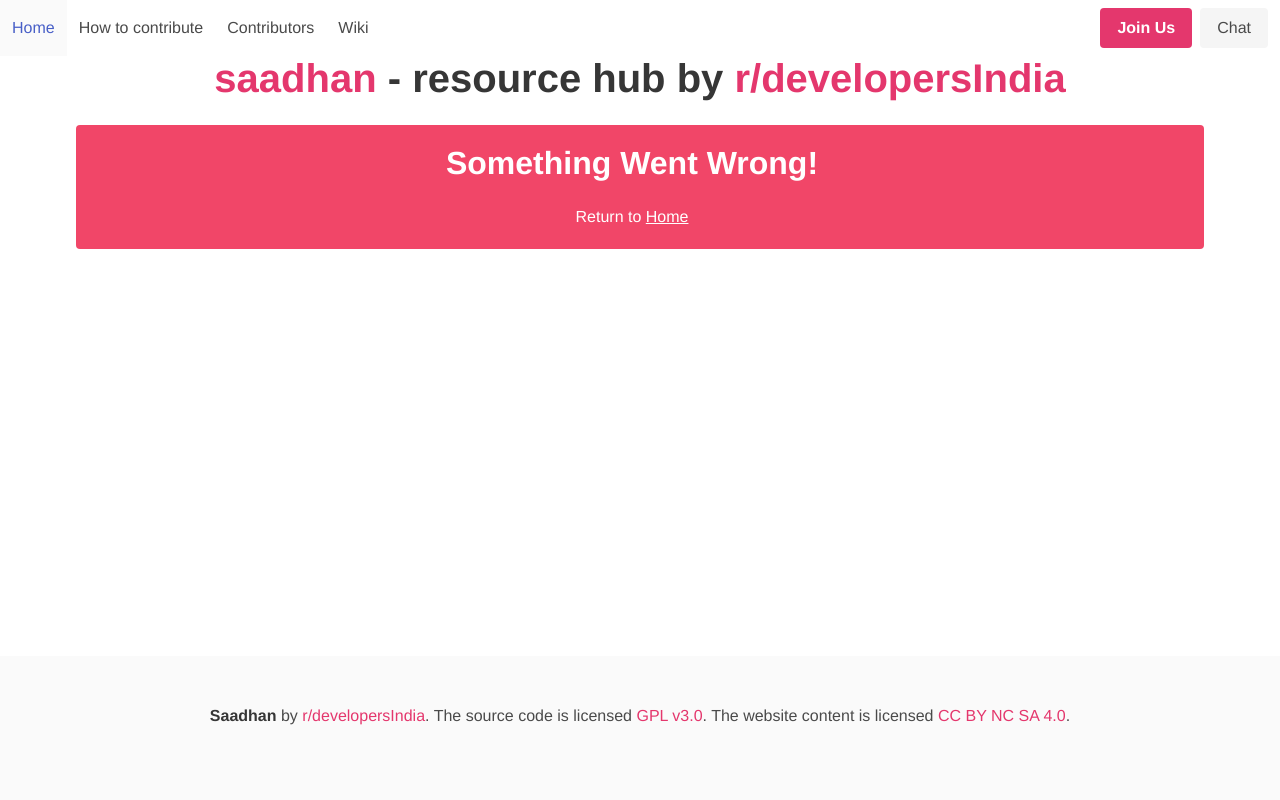
After one commit to developersIndia/saadhan, a Flask app: template templates/error.html in a window 1280 px wide. The commit adds this page. Run offline with Flask 2, Linux system fonts and the light colour scheme; the template is opened without the code that fills it, so the values that code supplies are empty; some libraries are stand-ins or nearby versions.

Commit message:
add error handling page (#50)

```diff
--- a/main.py
+++ b/main.py
@@ -159,6 +159,9 @@
 
     return "Wuba luba dub dub"
 
+@app.errorhandler(Exception)
+def handle_exception(e):
+    return render_template("error.html", endpoint=None)
 
 if __name__ == "__main__":
     app.run(debug=True)
--- a/templates/base.html
+++ b/templates/base.html
@@ -8,7 +8,7 @@
 
   <meta property="og:type" content="website">
   <meta property="og:title" content="{{ title }}">
-  <meta property="og:url" content="{{ url_for(request.endpoint, _external=True) }}" />
+  <meta property="og:url" content="{{ request.url }}" />
 	<meta name="twitter:site" content="@devsinindia">
 	<meta name="twitter:creator" content="@devsinindia">
 	<meta property="og:site_name" content="Saadhan - A resource hub by r/developersIndia">
@@ -19,7 +19,7 @@
 
   <title>{{ title }}</title>
 
-  <link rel="canonical" href="{{ url_for(request.endpoint, _external=True) }}">
+  <link rel="canonical" href="{{ request.url }}">
   <link rel="stylesheet" href="https://cdn.jsdelivr.net/npm/bulma@0.9.4/css/bulma.min.css" />
   <link rel="icon" type="image/x-icon"
     href="https://raw.githubusercontent.com/developersIndia/assets/main/logo.svg">
--- /dev/null
+++ b/templates/error.html
@@ -0,0 +1,11 @@
+{% extends 'base.html' %}
+
+{% block content %}
+
+<div class="has-text-centered notification is-danger mx-3">
+  <h2 class="title is-3">Something Went Wrong!</h2>
+
+  Return to <a href="/">Home</a>
+</div>
+
+{% endblock content %}
```
